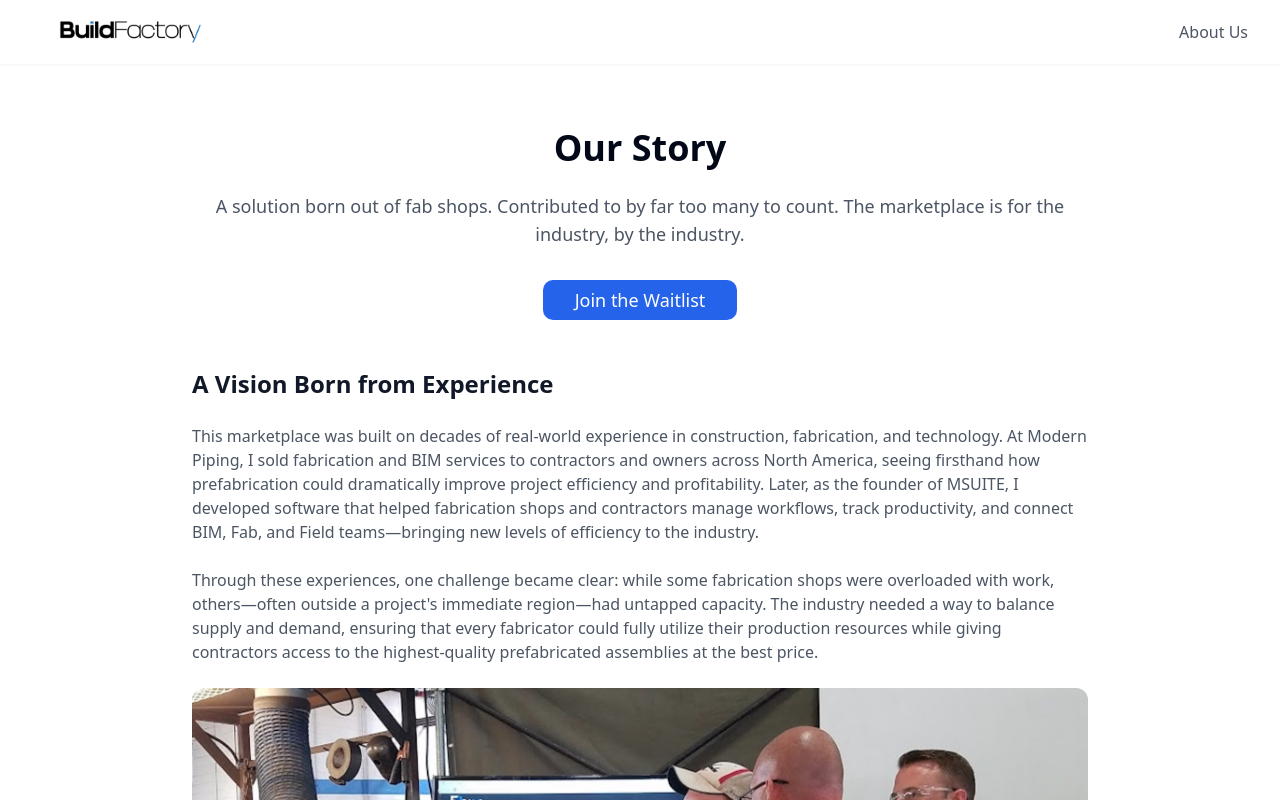
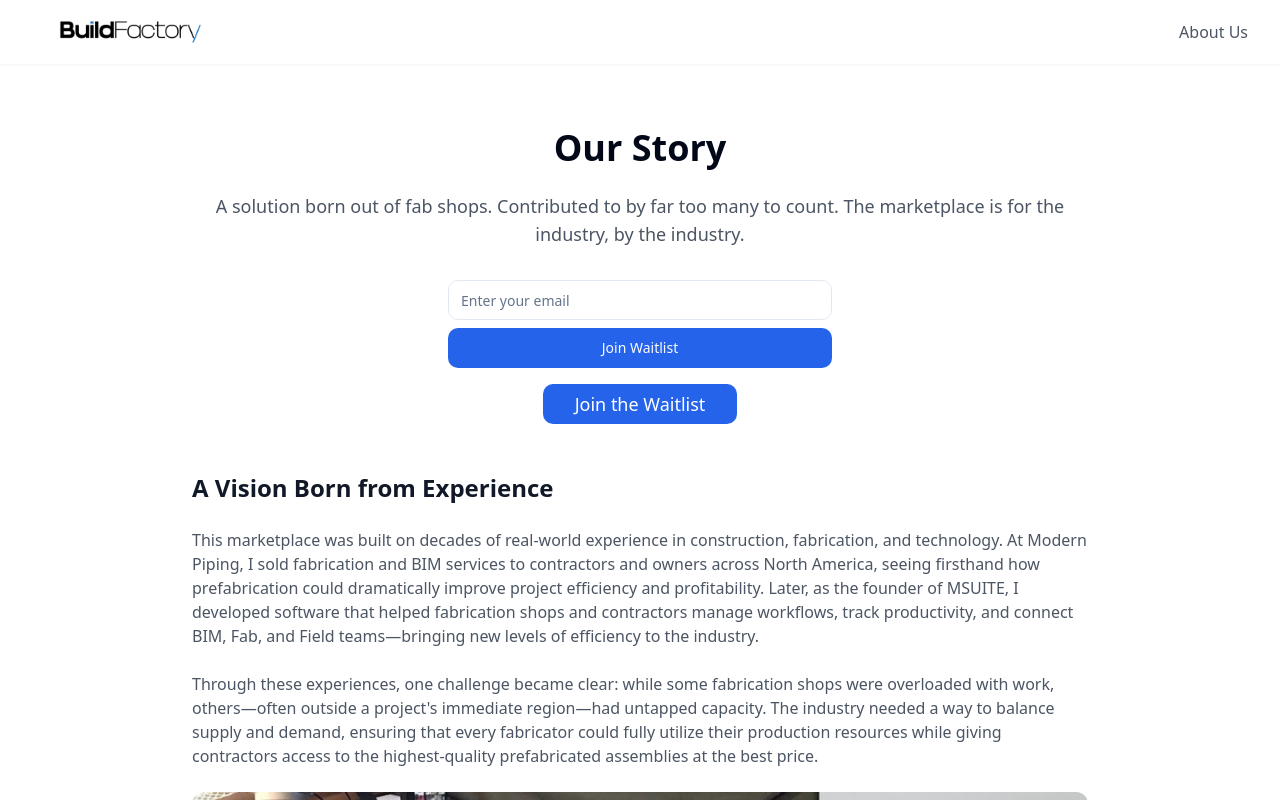
Before and after one commit to blangdon1004/buildfactory-waitlist, a React (Vite) app: page /about in a window 1280 px wide. Shown: the top 800 px of the page. Built offline with nearby package versions, Linux system fonts and the light colour scheme.

Commit message:
Refactor: Reposition email box
The email box in the waitlist form has been repositioned to appear above the "Join Waitlist" button.

```diff
--- a/src/pages/AboutUs.tsx
+++ b/src/pages/AboutUs.tsx
@@ -1,6 +1,7 @@
 
 import { Building } from "lucide-react";
 import { Button } from "@/components/ui/button";
+import WaitlistForm from "@/components/WaitlistForm";
 
 const AboutUs = () => {
   return (
@@ -27,7 +28,8 @@ const AboutUs = () => {
             <p className="text-lg text-gray-600 mb-8">
               A solution born out of fab shops. Contributed to by far too many to count. The marketplace is for the industry, by the industry.
             </p>
-            <div className="flex justify-center mb-12">
+            <div className="flex flex-col items-center gap-4 mb-12">
+              <WaitlistForm />
               <Button
                 className="text-lg h-10 px-8 bg-blue-600 hover:bg-blue-700 text-white"
                 onClick={() => window.location.href = '/'}
```
